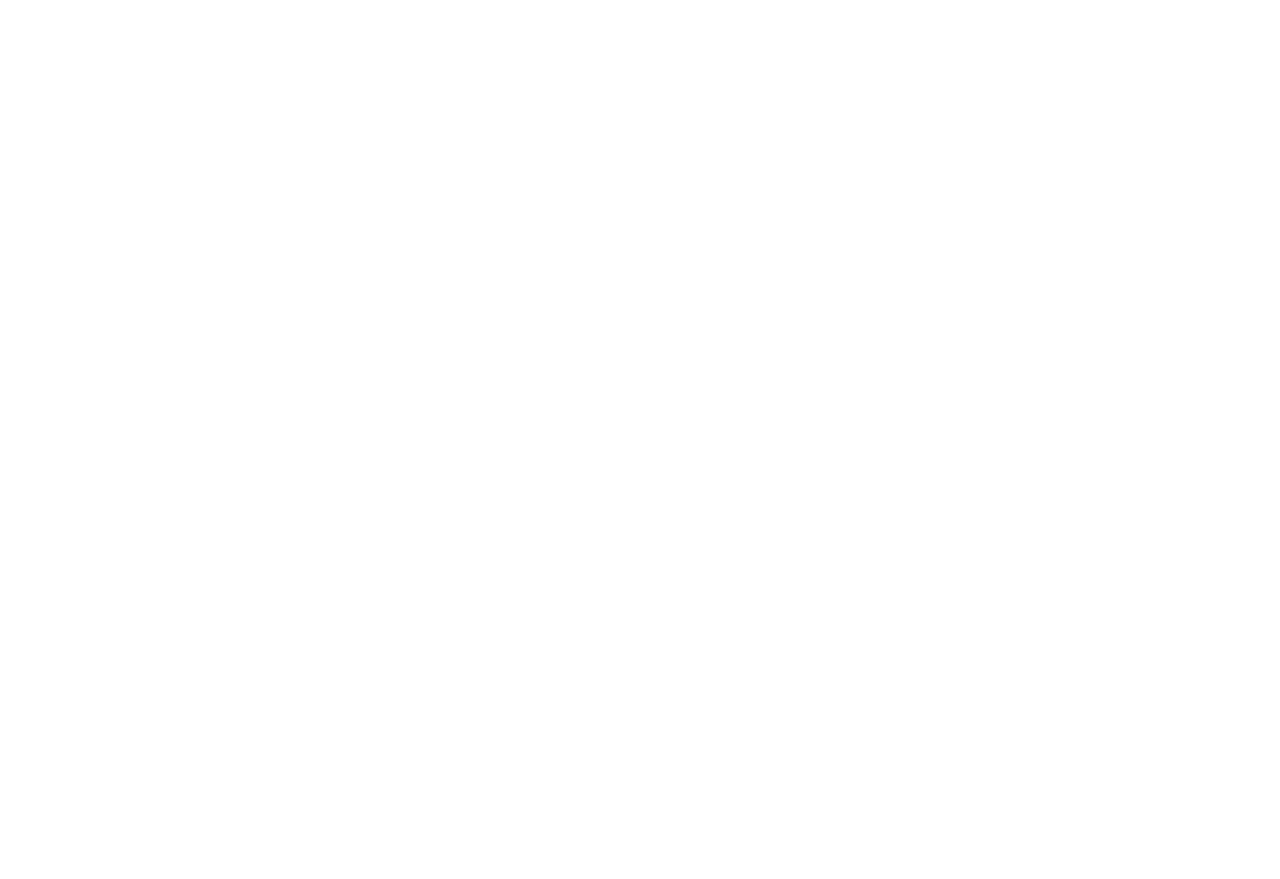
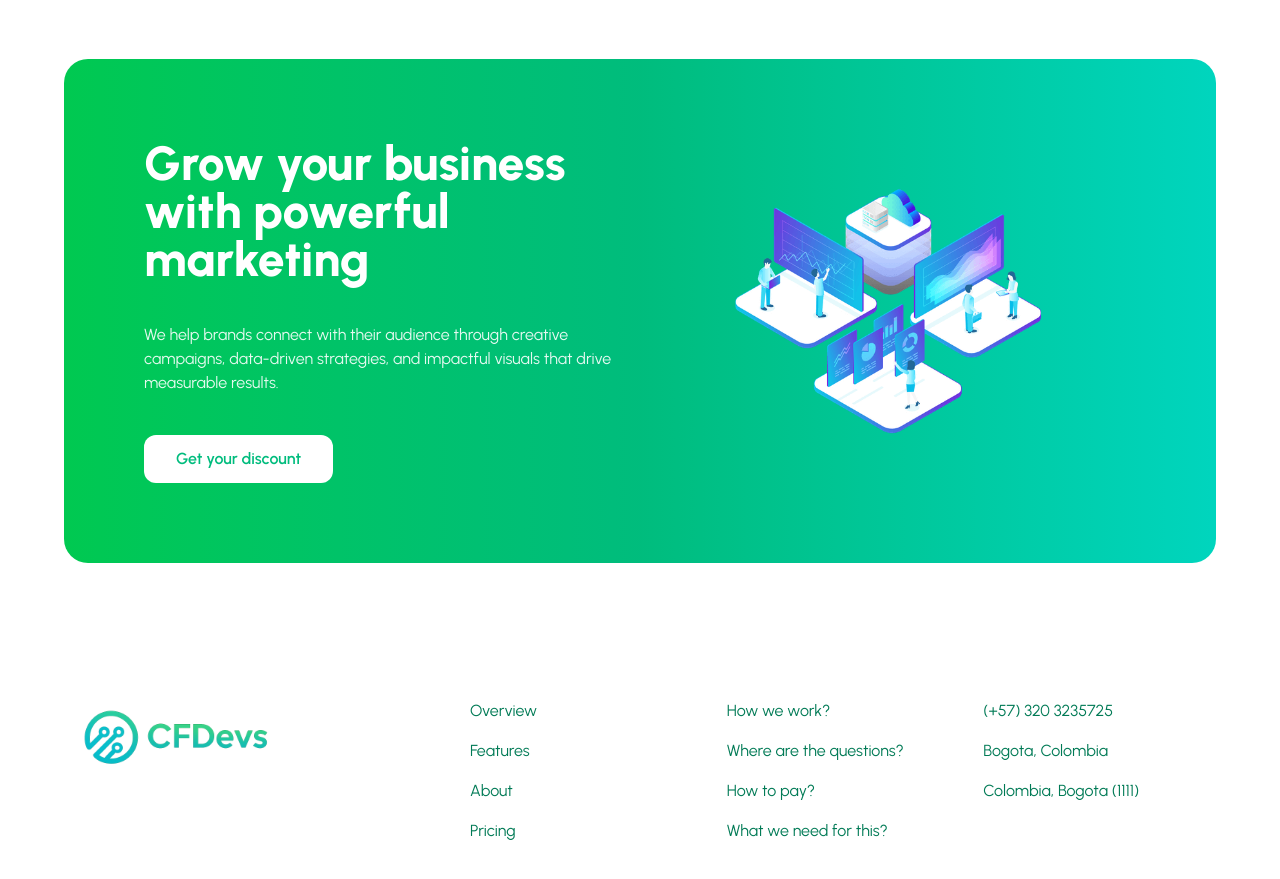
Before and after one commit to FelipeCastro-js/web-modern, a Next.js app: page / in a window 1280 px wide. Shown: the part 4760-5639 px from the top of the page. Before the commit the page ends 4819 px from the top, so only its background shows below. Built offline with nearby package versions, Linux system fonts and the light colour scheme.

Commit message:
style: finish with the styles and functions on the page

```diff
--- a/src/app/layout.tsx
+++ b/src/app/layout.tsx
@@ -1,3 +1,4 @@
+import { Footer } from "@/components/Footer";
 import type { Metadata } from "next";
 import { Urbanist } from "next/font/google";
 import "./globals.css";
@@ -17,7 +18,10 @@
 }>) {
   return (
     <html lang="en">
-      <body className={`${geistSans.className} `}>{children}</body>
+      <body className={`${geistSans.className} `}>
+        {children}
+        <Footer />
+      </body>
     </html>
   );
 }
--- a/src/app/page.tsx
+++ b/src/app/page.tsx
@@ -1,4 +1,5 @@
 import { About } from "@/components/About";
+import { Discount } from "@/components/Discount";
 import { Features } from "@/components/Features";
 import { Navbar } from "@/components/Navbar/Navbar";
 import { Overview } from "@/components/Overview";
@@ -15,6 +16,7 @@
         <About />
         <Practice />
         <Plans />
+        <Discount />
       </div>
     </main>
   );
--- /dev/null
+++ b/src/components/Discount/Discount.tsx
@@ -0,0 +1,31 @@
+import Image from "next/image";
+import { MotionTransition } from "../MotionTransition";
+
+export function Discount() {
+  return (
+    <MotionTransition>
+      <div className="grid items-center px-5 py-10 md:grid-cols-2 md:p-20 rounded-3xl bg-gradient-to-r from-green-500 via-emerald-500 to-teal-400">
+        <div>
+          <h2 className="text-3xl font-extrabold text-white md:text-5xl">
+            Grow your business <br /> with powerful marketing
+          </h2>
+          <p className="my-10 text-white/90">
+            We help brands connect with their audience through creative
+            campaigns, data-driven strategies, and impactful visuals that drive
+            measurable results.
+          </p>
+          <button className="px-8 py-3 font-semibold text-emerald-500 bg-white rounded-xl hover:bg-emerald-50 transition">
+            Get your discount
+          </button>
+        </div>
+        <Image
+          src="/assets/discount.png"
+          alt="Discount image"
+          width={350}
+          height={350}
+          className="mx-auto"
+        />
+      </div>
+    </MotionTransition>
+  );
+}
--- /dev/null
+++ b/src/components/Discount/index.ts
@@ -0,0 +1 @@
+export * from "./Discount";
--- /dev/null
+++ b/src/components/Footer/Footer.tsx
@@ -0,0 +1,35 @@
+export function Footer() {
+  return (
+    <footer className="p-5 mt-10 text-emerald-700 bg-white  md:px-20 md:py-10">
+      <div className="grid md:grid-cols-[350px_1fr_1fr_1fr] md:gap-10">
+        <div>
+          <img
+            src="/assets/cfdev.png"
+            alt="Logo website"
+            className="w-24 md:w-48"
+          />
+        </div>
+        <div className="my-3">
+          <h4 className="text-xl font-bold text-white">Platform</h4>
+          <p className="my-4">Overview</p>
+          <p className="my-4">Features</p>
+          <p className="my-4">About</p>
+          <p className="my-4">Pricing</p>
+        </div>
+        <div className="my-3">
+          <h4 className="text-xl font-bold text-white">Help</h4>
+          <p className="my-4">How we work?</p>
+          <p className="my-4">Where are the questions?</p>
+          <p className="my-4">How to pay?</p>
+          <p className="my-4">What we need for this?</p>
+        </div>
+        <div className="my-3">
+          <h4 className="text-xl font-bold text-white">Contacts</h4>
+          <p className="my-4">(+57) 320 3235725</p>
+          <p className="my-4">Bogota, Colombia</p>
+          <p className="my-4">Colombia, Bogota (1111)</p>
+        </div>
+      </div>
+    </footer>
+  );
+}
--- /dev/null
+++ b/src/components/Footer/index.ts
@@ -0,0 +1 @@
+export * from "./Footer";
```
